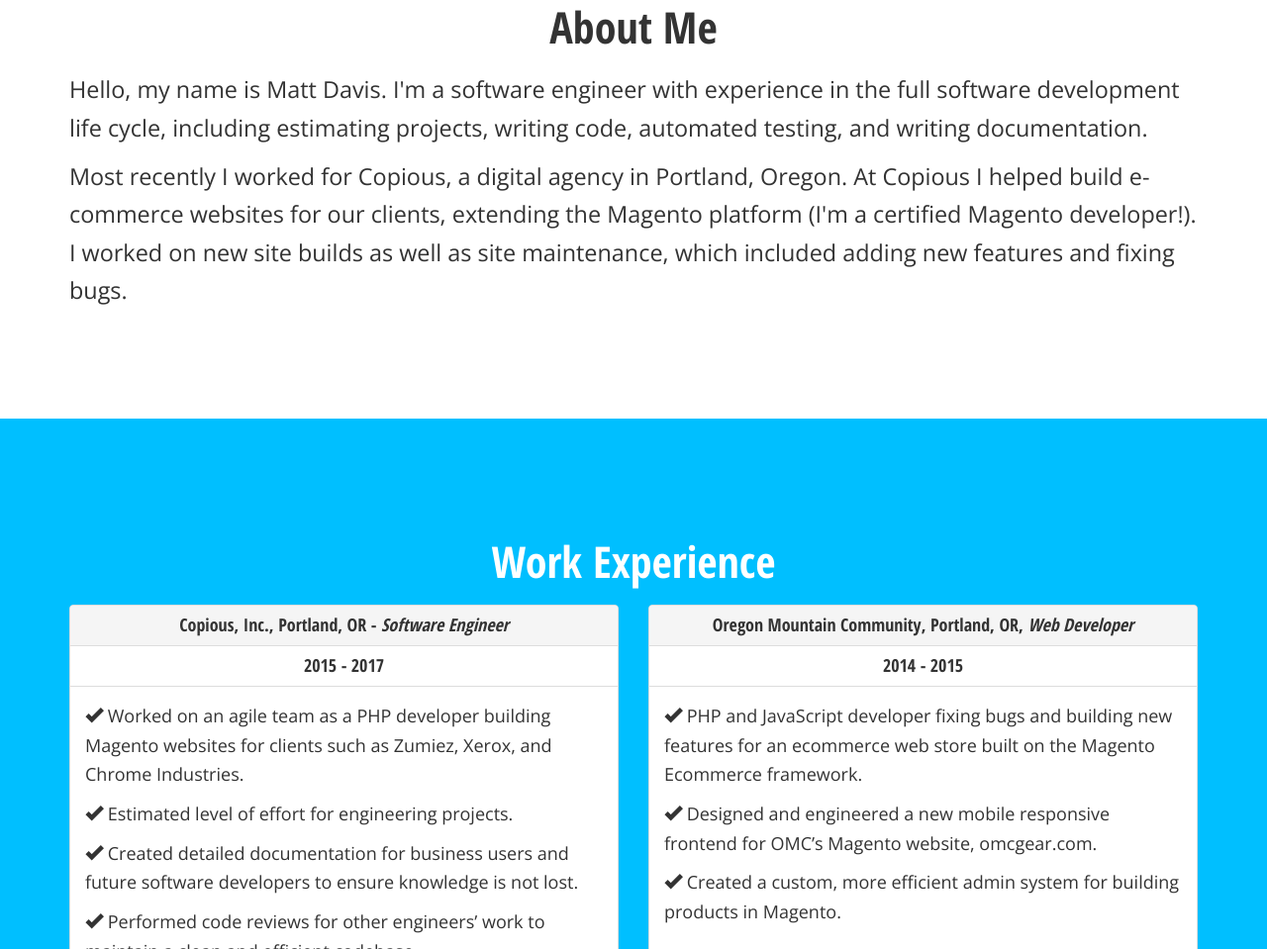
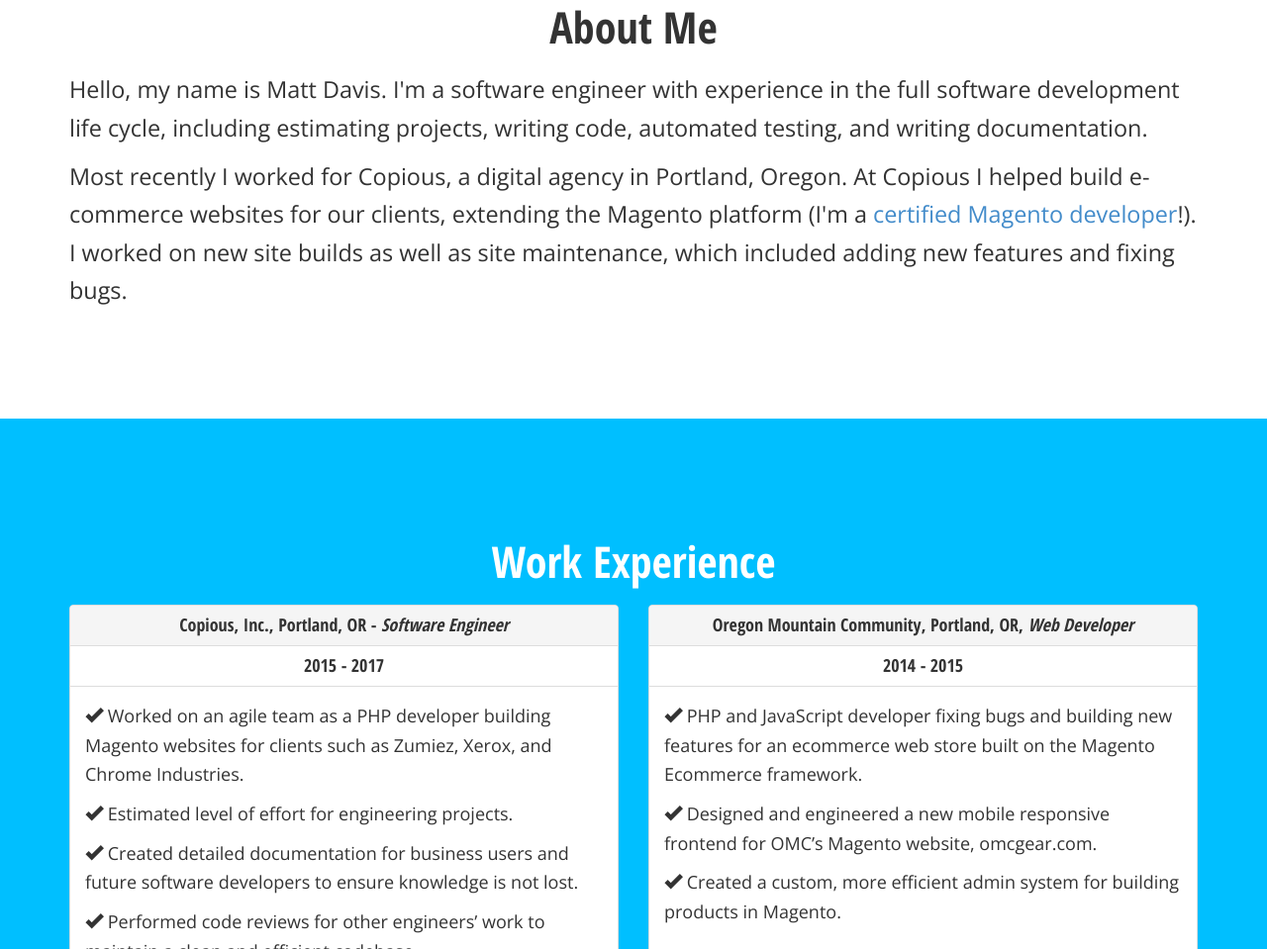
Before and after one commit to dmatthew/matthewdavis, a plain HTML site: page index.html in a window 1280 px wide. Shown: the part 917-1876 px from the top of the page at 99% size. Drawn offline with nearby package versions, Linux system fonts and the light colour scheme.

Commit message:
Update index.html

```diff
--- a/index.html
+++ b/index.html
@@ -72,7 +72,7 @@
 					<div class="col-md-12">
 						<h2 class="heading">About Me</h2>
                         <p>Hello, my name is Matt Davis. I'm a software engineer with experience in the full software development life cycle, including estimating projects, writing code, automated testing, and writing documentation.</p>
-						<p>Most recently I worked for Copious, a digital agency in Portland, Oregon. At Copious I helped build e-commerce websites for our clients, extending the Magento platform (I'm a certified Magento developer!). I worked on new site builds as well as site maintenance, which included adding new features and fixing bugs.</p>
+						<p>Most recently I worked for Copious, a digital agency in Portland, Oregon. At Copious I helped build e-commerce websites for our clients, extending the Magento platform (I'm a <a href="https://u.magento.com/certification/directory/dev/2018282/" target="_blank">certified Magento developer</a>!). I worked on new site builds as well as site maintenance, which included adding new features and fixing bugs.</p>
 					</div>
 				</div>
 			</div>
```
